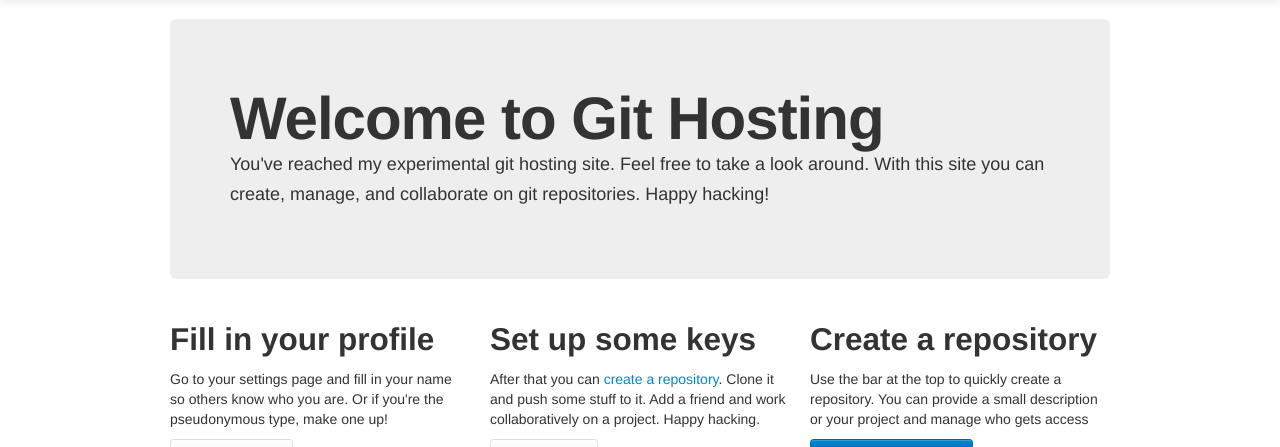
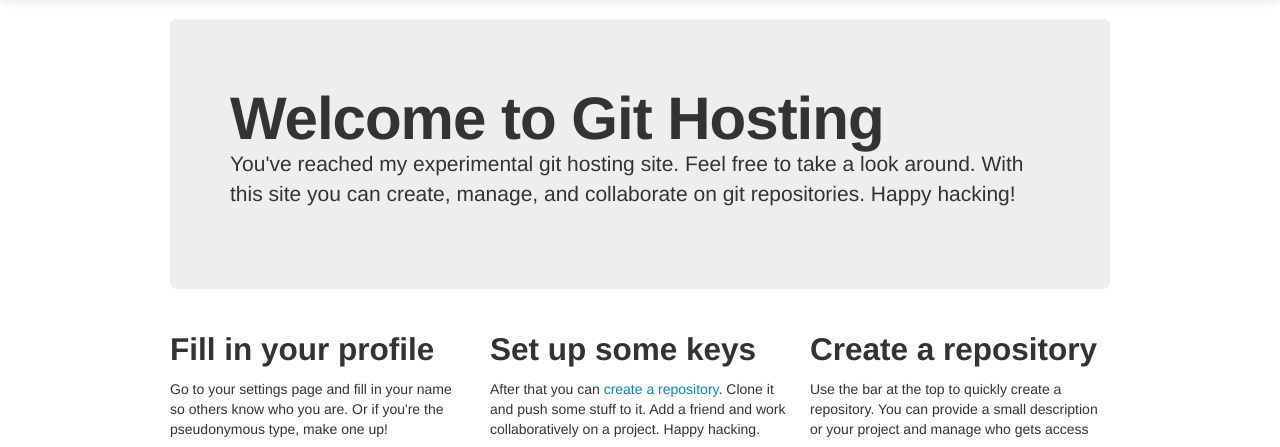
Before and after one commit to vault/bugit, a Django app: template templates/welcome.html in a window 1280 px wide. Shown: the part 41-488 px from the top of the page. Run offline with Django 3.2, Linux system fonts and the light colour scheme; the template is opened without the code that fills it, so the values that code supplies are empty; some libraries are stand-ins or nearby versions.

Commit message:
Add lead class

```diff
--- a/templates/welcome.html
+++ b/templates/welcome.html
@@ -9,7 +9,7 @@
 
 <h1>Welcome to Git Hosting</h1>
 
-<p>You've reached my experimental git hosting site. Feel free to take a look
+<p class="lead">You've reached my experimental git hosting site. Feel free to take a look
 around. With this site you can create, manage, and collaborate on git
 repositories. Happy hacking!</p>
 
```
